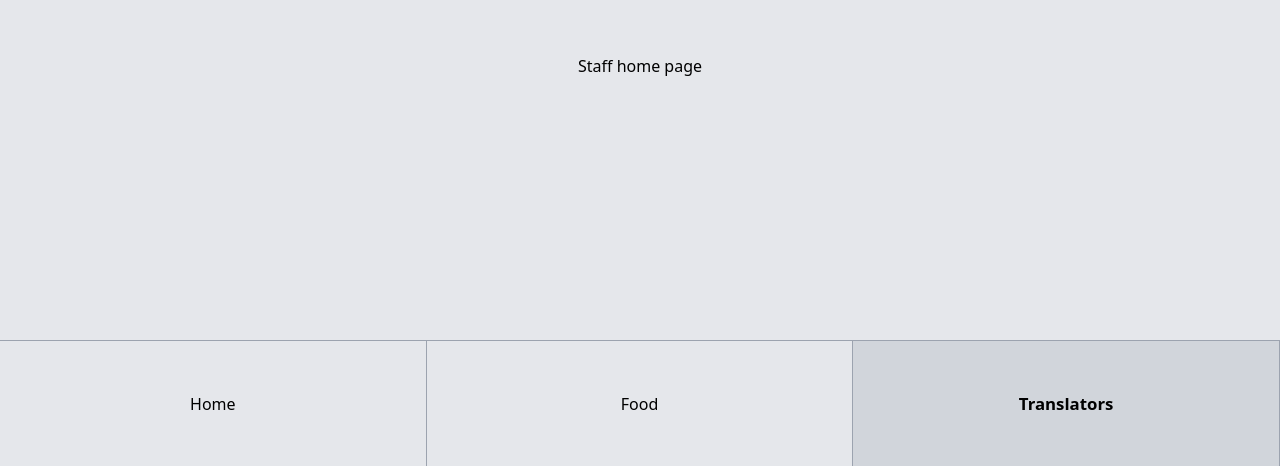
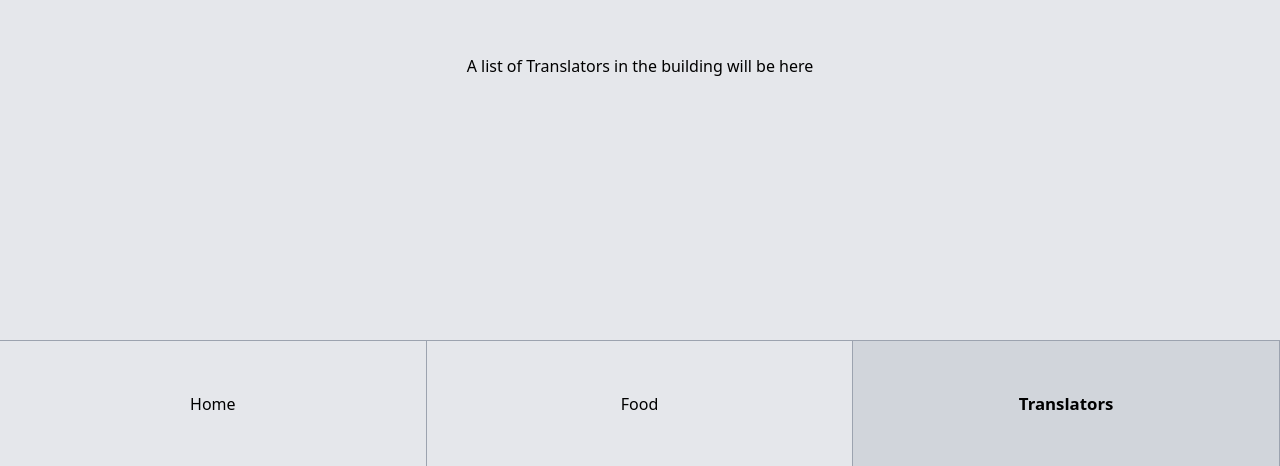
Before and after one commit to daltay15/HackDFW, a React (Create React App) app: page /translate in a window 1280 px wide. Shown: the part 334-800 px from the top of the page. Built offline with nearby package versions, Linux system fonts and the light colour scheme.

Commit message:
Menu View

```diff
--- a/src/pages/Staff/menu.js
+++ b/src/pages/Staff/menu.js
@@ -1,9 +1,11 @@
 import React, { useState } from "react";
+import MenuView from "../../views/MenuView";
 
 export default function Menu() {
   return (
-    <div className="font-bold text-center text-4xl">
-      Food menu for staff, implement if have enough time.
+    <div className="h-screen w-screen bg-black">
+    <MenuView/>
+    <Navigation tabs={tabs}/>
     </div>
   );
 }
--- a/src/pages/Staff/translate.js
+++ b/src/pages/Staff/translate.js
@@ -1,5 +1,6 @@
 import React, { useState } from "react";
 import Navigation from "../../components/navigation";
+import TranslateView from "../../views/TranslateView";
 
 
 export default function Translate() {
@@ -13,10 +14,7 @@ export default function Translate() {
 
   return (
     <div className="h-screen w-screen bg-black">
-    <div className="flex justify-center items-center bg-gray-200 h-full">
-      Staff home page
-
-    </div>
+    <TranslateView/>
     <Navigation tabs={tabs}/>
     </div>
   );
--- /dev/null
+++ b/src/views/MenuView.js
@@ -0,0 +1,9 @@
+
+
+export default function MenuView() {
+    return (
+      <div className="flex justify-center items-center bg-gray-200 h-full">
+        A list of Translators in the building will be here
+      </div>
+    );
+  }
```
